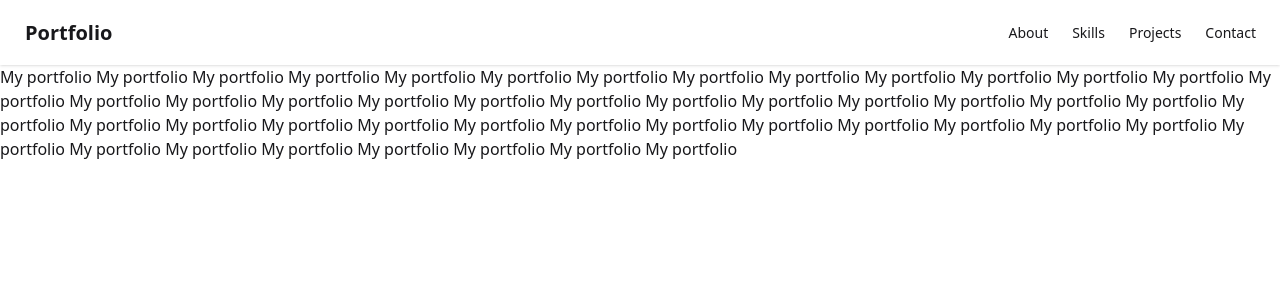
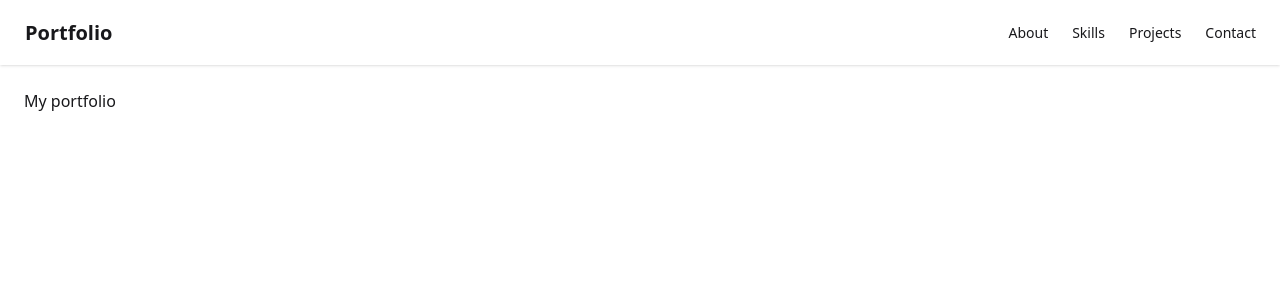
Before and after one commit to tahmid-khan-hub/my-portfolio-nextjs, a Next.js app: page / in a window 1280 px wide. Shown: the top 300 px of the page. Built offline with nearby package versions, Linux system fonts and the light colour scheme.

Commit message:
updated the layout and width

```diff
--- a/src/app/layout.tsx
+++ b/src/app/layout.tsx
@@ -1,6 +1,7 @@
 import type { Metadata } from "next";
 import { Poppins } from "next/font/google";
 import "./globals.css";
+import Navbar from "@/components/Navbar";
 
 const poppins = Poppins({
   subsets: ["latin"],
@@ -22,6 +23,7 @@
       <body
         className={`${poppins.variable} antialiased`}
       >
+        <Navbar></Navbar>
         {children}
       </body>
     </html>
--- a/src/app/page.tsx
+++ b/src/app/page.tsx
@@ -1,55 +1,6 @@
-import Navbar from "@/components/Navbar";
-
 export default function Home() {
   return (
-    <div>
-      <Navbar></Navbar>
-      My portfolio
-      My portfolio
-      My portfolio
-      My portfolio
-      My portfolio
-      My portfolio
-      My portfolio
-      My portfolio
-      My portfolio
-      My portfolio
-      My portfolio
-      My portfolio
-      My portfolio
-      My portfolio
-      My portfolio
-      My portfolio
-      My portfolio
-      My portfolio
-      My portfolio
-      My portfolio
-      My portfolio
-      My portfolio
-      My portfolio
-      My portfolio
-      My portfolio
-      My portfolio
-      My portfolio
-      My portfolio
-      My portfolio
-      My portfolio
-      My portfolio
-      My portfolio
-      My portfolio
-      My portfolio
-      My portfolio
-      My portfolio
-      My portfolio
-      My portfolio
-      My portfolio
-      My portfolio
-      My portfolio
-      My portfolio
-      My portfolio
-      My portfolio
-      My portfolio
-      My portfolio
+    <div className="max-w-[1350px] mx-auto p-6">
       My portfolio
     </div>
   );
```
